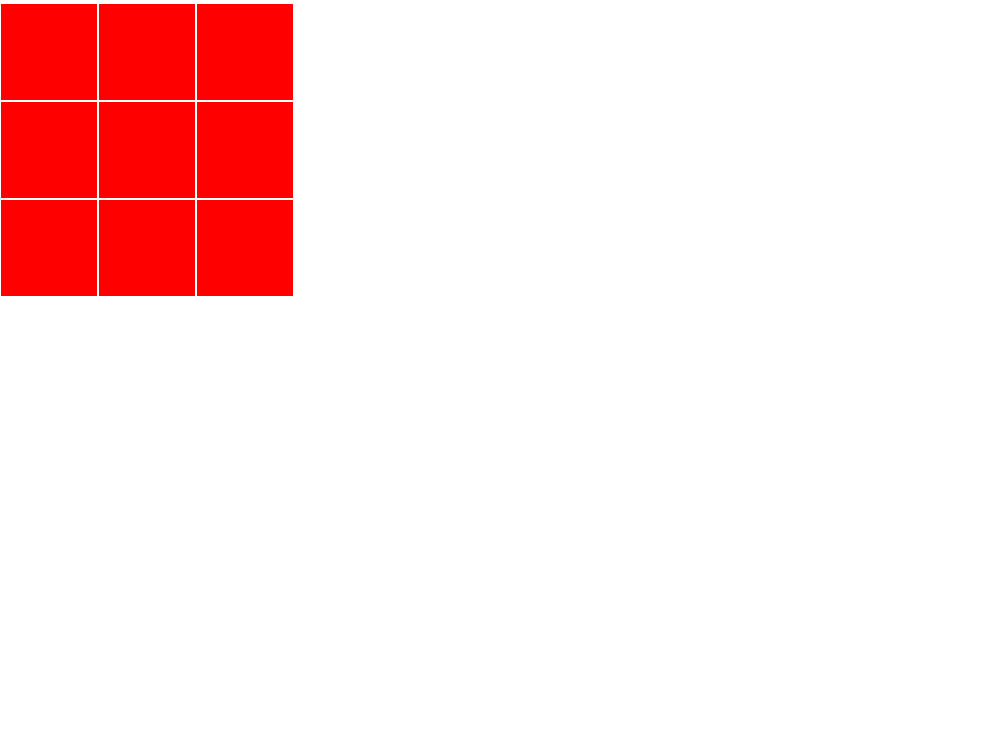
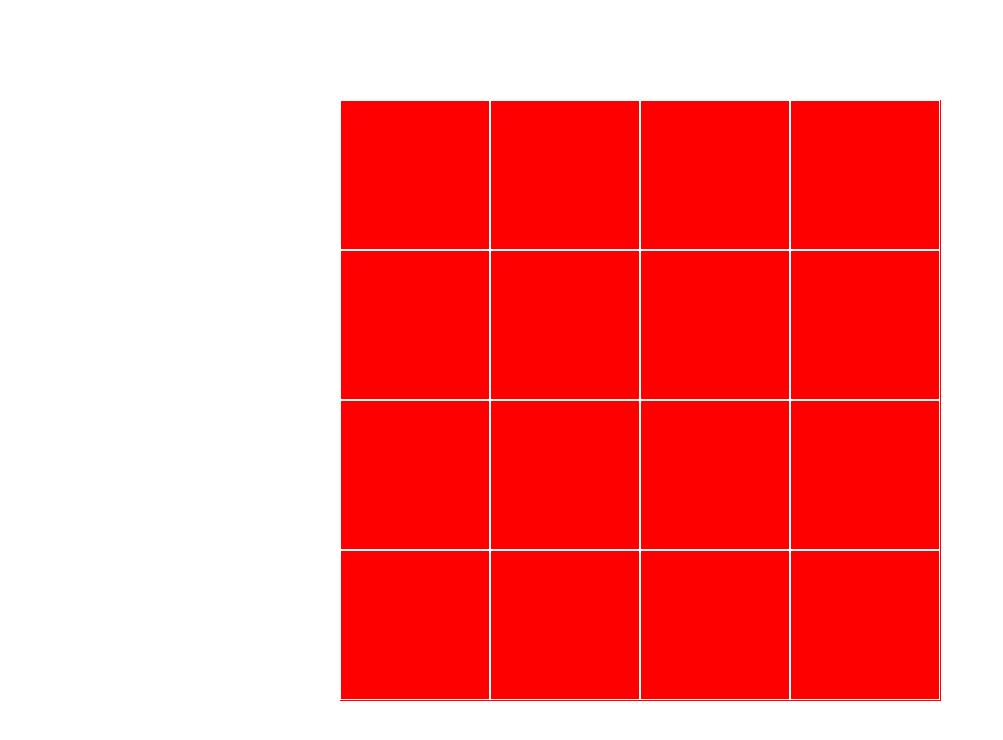
Before and after one commit to thechiefalone/forEach, a plain HTML site: page index.html in a window 1280 px wide. Shown: the whole page, without its empty margins (0-1003 px from the left). Drawn offline with Linux system fonts and the light colour scheme.

Commit message:
Update
Number of squares are increased, and unsplash used.

```diff
--- a/index.html
+++ b/index.html
@@ -9,7 +9,9 @@
 
 <body>
 
+  </div>
   <section>
+    <div class="container">
       <div></div>
       <div></div>
       <div></div>
@@ -19,6 +21,14 @@
       <div></div>
       <div></div>
       <div></div>
+      <div></div>
+      <div></div>
+      <div></div>
+      <div></div>
+      <div></div>
+      <div></div>
+      <div></div>
+    </div>
   </section>
 
   <script src="./script.js" charset="utf-8"></script>
--- a/script.js
+++ b/script.js
@@ -1,7 +1,7 @@
-const squares = document.querySelectorAll('div');
+const squares = document.querySelectorAll('.container div');
 console.log(squares);
 
-let random = Math.floor(Math.random() * 9);
+let random = Math.floor(Math.random() * 16);
 console.log(random);
 
 squares.forEach((square, index) => {
@@ -9,12 +9,11 @@ squares.forEach((square, index) => {
   square.addEventListener('click', click);
   if (index == random) {
     square.addEventListener('click', function() {
-      this.style.backgroundColor = 'green';
+      this.style.backgroundImage = 'url("https://source.unsplash.com/random/150x150")';
       alert('Congratulations');
     })
   }
 })
-
 
 let lastClickDiv;
 
--- a/style.css
+++ b/style.css
@@ -4,16 +4,23 @@
   box-sizing: border-box;
 }
 section{
-  width:300px;
-  height: 300px;
+  height: 100vh;
+  display: flex;
+  align-items: center;
+  justify-content: center;
+}
+.container{
+  width:603px;
+  height: 603px;
   display:flex;
   flex-wrap:wrap;
   align-items: center;
   align-content: center;
+  justify-content: center;
 }
 div{
-  height:98px;
-  width:98px;
-  background-color:red;
+  height:150px;
+  width:150px;
+  background-color: red;
   border: 1px solid white;
 }
```
Lines whose indentation alone changed are shown as unchanged.
